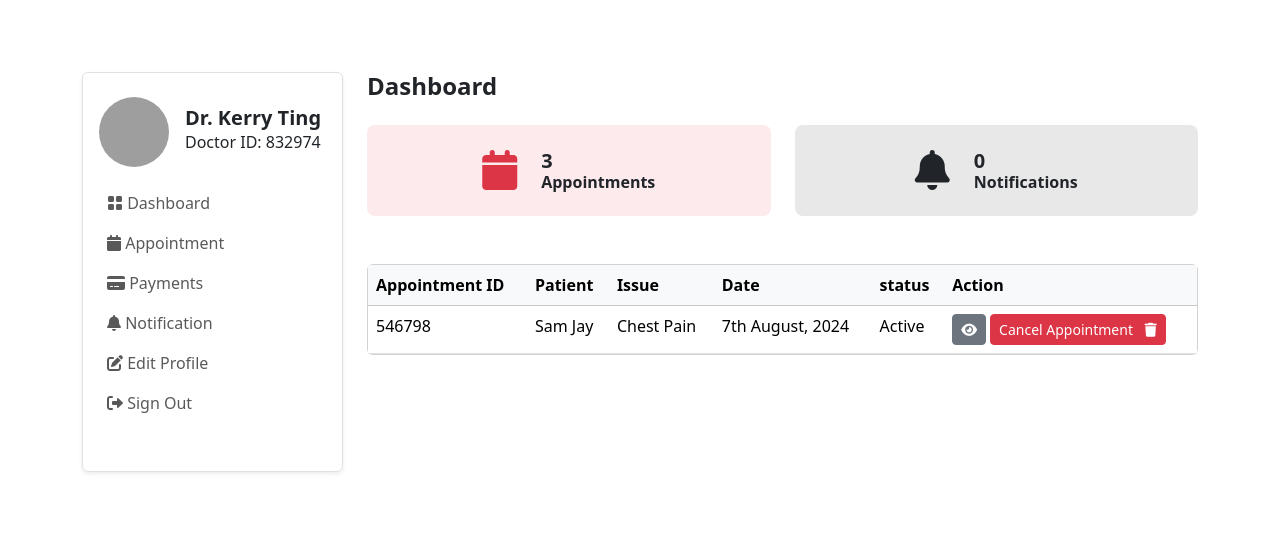
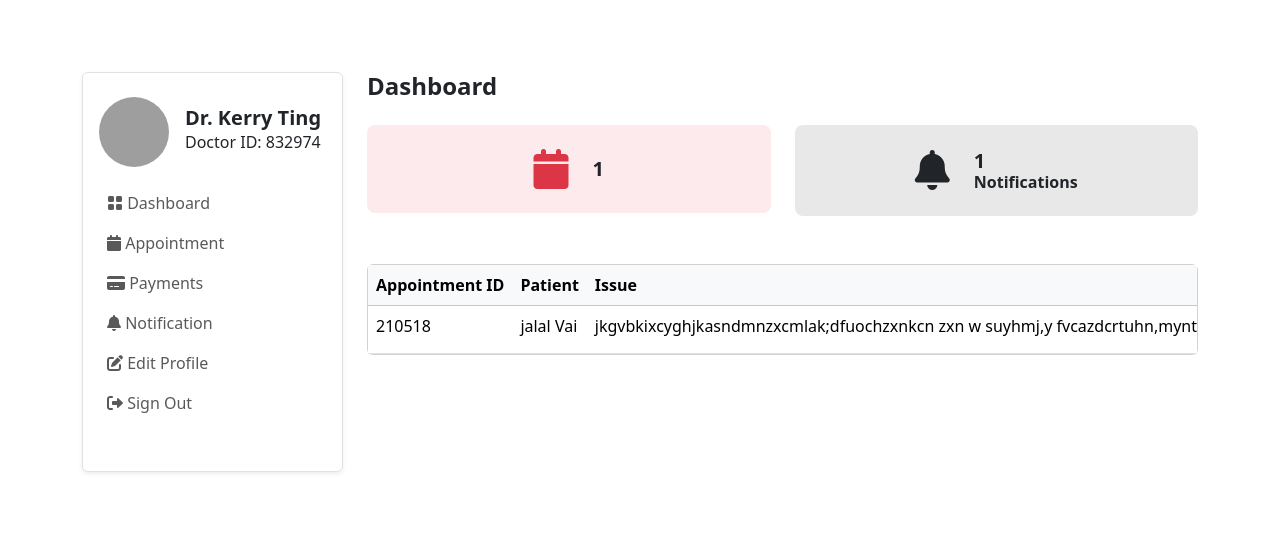
Before and after one commit to MRSHAKILS/Hospital-management, a Django app: template templates/doctor/dashboard.html in a window 1280 px wide. Shown: the part 68-612 px from the top of the page. Run offline with Django 5.2, Linux system fonts and the light colour scheme; the template is opened without the code that fills it: values that come from a table or form of the project are taken from there, others are empty; data comes from the database, SQL or seed files in the repository; both versions use the stored data as it was after the commit; grey boxes are pictures that could not be loaded.

Commit message:
dashboard_done

```diff
--- a/templates/doctor/dashboard.html
+++ b/templates/doctor/dashboard.html
@@ -4,47 +4,7 @@
 <section class="pt-5 pb-5">
     <div class="container">
         <div class="row mt-0 mt-md-4">
-            <div class="col-lg-3 col-md-4 col-12">
-                <nav class="navbar navbar-expand-md shadow-sm mb-4 mb-lg-0 sidenav border rounded">
-                    <a class="d-xl-none d-lg-none d-md-none text-inherit fw-bold text-decoration-none text-dark p-3" href="#"> Menu </a>
-                    <button class="navbar-toggler d-md-none icon-shape icon-sm rounded bg-primary text-light m-3" type="button" data-bs-toggle="collapse" data-bs-target="#sidenav" aria-controls="sidenav" aria-expanded="false" aria-label="Toggle navigation">
-                        <span class="bi bi-grid"></span>
-                    </button>
-
-                    <div class="collapse navbar-collapse p-3" id="sidenav">
-                        <div class="navbar-nav flex-column">
-                            <div class="d-flex align-items-center mb-3">
-                                <img src="https://media.istockphoto.com/id/177373093/photo/indian-male-doctor.jpg?s=612x612&w=0&k=20&c=5FkfKdCYERkAg65cQtdqeO_D0JMv6vrEdPw3mX1Lkfg=" alt="avatar" class="rounded-circle avatar-xl" style="width: 70px; height: 70px; object-fit: cover" />
-                                <div class="ms-3">
-                                    <h5 class="mb-0 fw-bold">Dr. Kerry Ting</h5>
-                                    <p class="mb-1 fs-6">Doctor ID: 832974</p>
-                                </div>
-                            </div>
-                            <ul class="list-unstyled ms-n2 mb-4">
-                                <li class="nav-item">
-                                    <a class="dropdown-item nav-link" href="/doctor/dashboard.html"><i class="bi bi-grid-fill"></i> Dashboard</a>
-                                </li>
-                                <li class="nav-item">
-                                    <a class="dropdown-item nav-link" href="/doctor/appointments.html"><i class="fas fa-calendar"></i> Appointment</a>
-                                </li>
-
-                                <li class="nav-item">
-                                    <a class="dropdown-item nav-link" href="/doctor/payments.html"><i class="fas fa-credit-card"></i> Payments</a>
-                                </li>
-                                <li class="nav-item">
-                                    <a class="dropdown-item nav-link" href="/doctor/notifications.html"><i class="fas fa-bell"></i> Notification</a>
-                                </li>
-                                <li class="nav-item">
-                                    <a class="nav-link" href="/doctor/profile.html"> <i class="fas fa-edit"></i> Edit Profile </a>
-                                </li>
-                                <li class="nav-item">
-                                    <a class="nav-link" href="../auth/login.html"> <i class="fas fa-sign-out-alt"></i> Sign Out </a>
-                                </li>
-                            </ul>
-                        </div>
-                    </div>
-                </nav>
-            </div>
+            {% include 'doctor/sidebar.html' %}
 
             <div class="col-lg-9 col-md-8 col-12">
                 <div class="row mb-4">
@@ -56,9 +16,9 @@
                             </span>
                             <div class="ms-4">
                                 <div class="d-flex">
-                                    <h5 class="mb-0 fw-bold">3</h5>
+                                    <h5 class="mb-0 fw-bold">{{ appointment.count }}</h5>
                                 </div>
-                                <p class="mb-0 h6 fw-semibold">Appointments</p>
+                                <p class="mb-0 h6 fw-semibold"></p>
                             </div>
                         </div>
                     </div>
@@ -70,7 +30,7 @@
                             </span>
                             <div class="ms-4">
                                 <div class="d-flex">
-                                    <h5 class="mb-0 fw-bold">0</h5>
+                                    <h5 class="mb-0 fw-bold">{{ notifications.count }}</h5>
                                 </div>
                                 <p class="mb-0 h6 fw-semibold">Notifications</p>
                             </div>
@@ -92,17 +52,19 @@
                                 </tr>
                             </thead>
                             <tbody>
+
+                                {% for a in appointment %}
                                 <tr>
-                                    <td>546798</td>
-                                    <td>Sam Jay</td>
-                                    <td>Chest Pain</td>
-                                    <td>7th August, 2024</td>
-                                    <td>Active</td>
+                                    <td>{{ a.appointment_id }}</td>
+                                    <td>{{ a.patient.full_name }}</td>
+                                    <td>{{ a.issues }}</td>
+                                    <td>{{ a.appointment_date }}</td>
+                                    <td>{{ a.status }}</td>
                                     <td>
-                                        <a href="" class="btn btn-secondary btn-sm"> <i class="fas fa-eye"></i></a>
-                                        <a href="" class="btn btn-danger btn-sm">Cancel Appointment <i class="fas fa-trash ms-2"></i></a>
+                                        <a href="{% url 'doctor:appointment_detail' a.id %}" class="btn btn-primary btn-sm">View</a>
                                     </td>
                                 </tr>
+                                {% endfor %}
                             </tbody>
                         </table>
                     </div>
--- /dev/null
+++ b/templates/doctor/sidebar.html
@@ -0,0 +1,41 @@
+<div class="col-lg-3 col-md-4 col-12">
+                <nav class="navbar navbar-expand-md shadow-sm mb-4 mb-lg-0 sidenav border rounded">
+                    <a class="d-xl-none d-lg-none d-md-none text-inherit fw-bold text-decoration-none text-dark p-3" href="#"> Menu </a>
+                    <button class="navbar-toggler d-md-none icon-shape icon-sm rounded bg-primary text-light m-3" type="button" data-bs-toggle="collapse" data-bs-target="#sidenav" aria-controls="sidenav" aria-expanded="false" aria-label="Toggle navigation">
+                        <span class="bi bi-grid"></span>
+                    </button>
+
+                    <div class="collapse navbar-collapse p-3" id="sidenav">
+                        <div class="navbar-nav flex-column">
+                            <div class="d-flex align-items-center mb-3">
+                                <img src="https://media.istockphoto.com/id/177373093/photo/indian-male-doctor.jpg?s=612x612&w=0&k=20&c=5FkfKdCYERkAg65cQtdqeO_D0JMv6vrEdPw3mX1Lkfg=" alt="avatar" class="rounded-circle avatar-xl" style="width: 70px; height: 70px; object-fit: cover" />
+                                <div class="ms-3">
+                                    <h5 class="mb-0 fw-bold">Dr. Kerry Ting</h5>
+                                    <p class="mb-1 fs-6">Doctor ID: 832974</p>
+                                </div>
+                            </div>
+                            <ul class="list-unstyled ms-n2 mb-4">
+                                <li class="nav-item">
+                                    <a class="dropdown-item nav-link" href="/doctor/dashboard.html"><i class="bi bi-grid-fill"></i> Dashboard</a>
+                                </li>
+                                <li class="nav-item">
+                                    <a class="dropdown-item nav-link" href="/doctor/appointments.html"><i class="fas fa-calendar"></i> Appointment</a>
+                                </li>
+
+                                <li class="nav-item">
+                                    <a class="dropdown-item nav-link" href="/doctor/payments.html"><i class="fas fa-credit-card"></i> Payments</a>
+                                </li>
+                                <li class="nav-item">
+                                    <a class="dropdown-item nav-link" href="/doctor/notifications.html"><i class="fas fa-bell"></i> Notification</a>
+                                </li>
+                                <li class="nav-item">
+                                    <a class="nav-link" href="/doctor/profile.html"> <i class="fas fa-edit"></i> Edit Profile </a>
+                                </li>
+                                <li class="nav-item">
+                                    <a class="nav-link" href="../auth/login.html"> <i class="fas fa-sign-out-alt"></i> Sign Out </a>
+                                </li>
+                            </ul>
+                        </div>
+                    </div>
+                </nav>
+            </div>
```
Also changed, not shown: db.sqlite3, media/images/avatar-1_zve8LSK_SBhD1H3.jpg (added).
